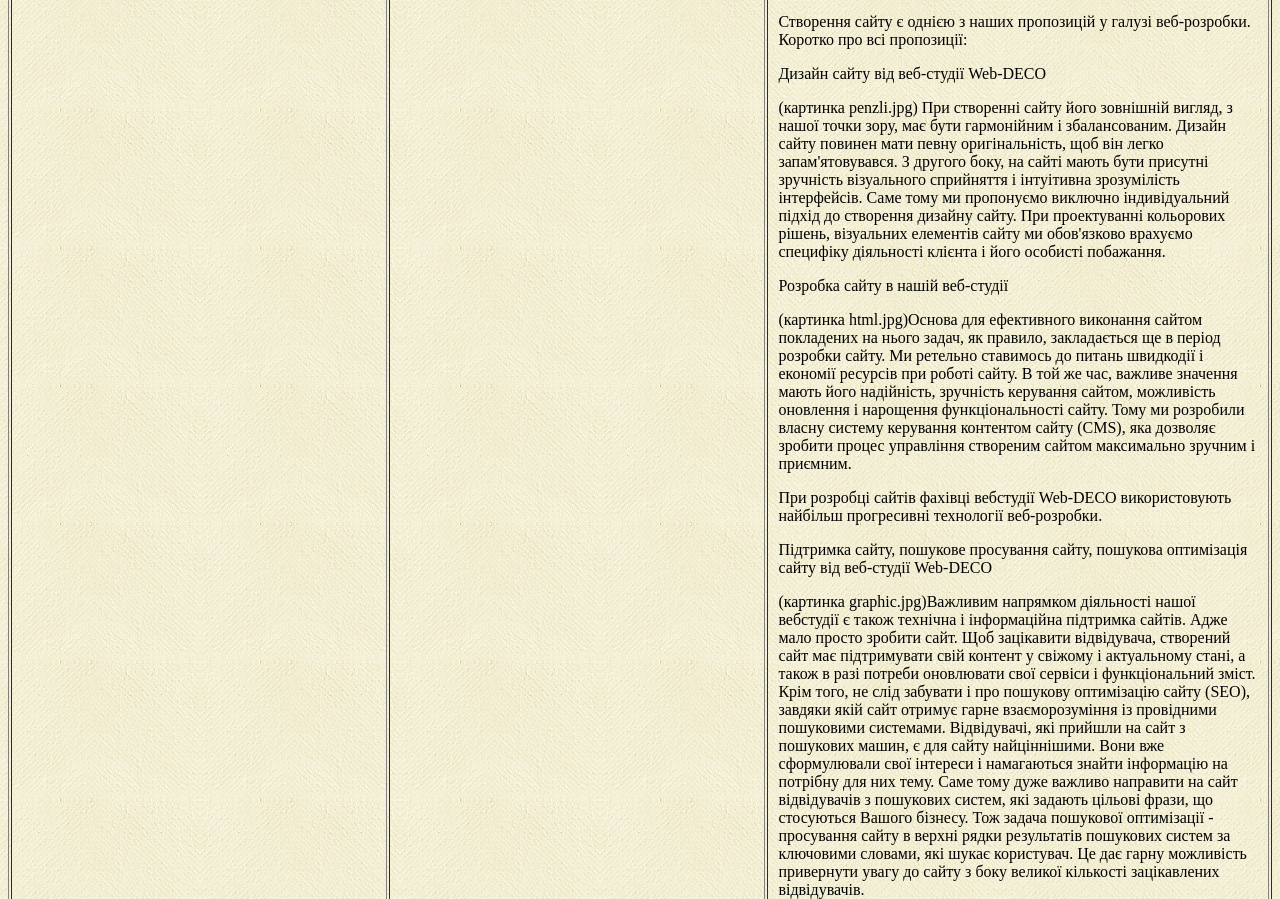
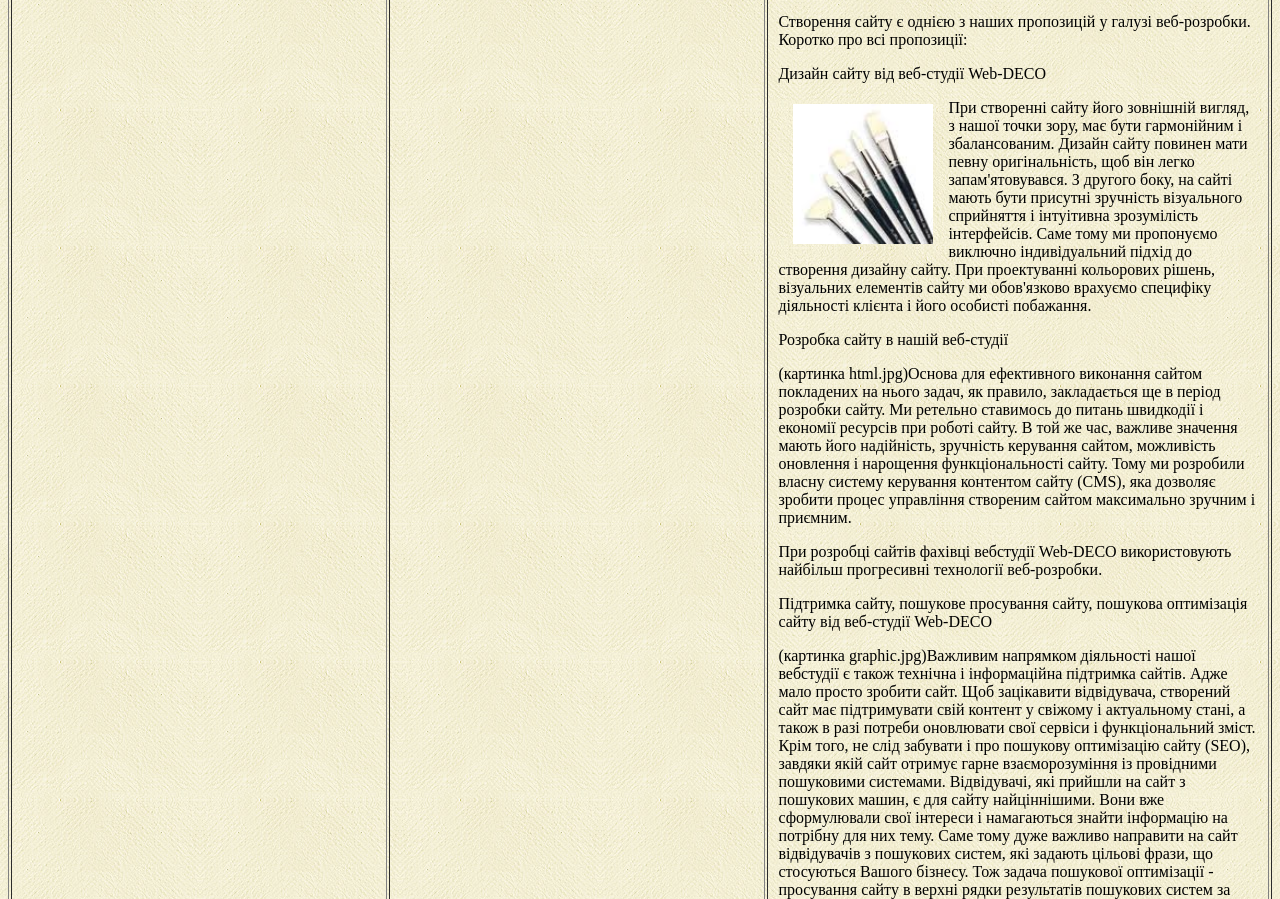
Before and after one commit to Oksana640/Oksana640.github.io, a plain HTML site: page index.html in a window 1280 px wide. Shown: the part 856-1755 px from the top of the page. Drawn offline with Linux system fonts and the light colour scheme.

Commit message:
15 - Виставити картинки

```diff
--- a/index.html
+++ b/index.html
@@ -63,8 +63,9 @@
 <p>Створити сайт у Києві? Створити сайт в іншому місті?</p>
 <p>Так, цілком можливо. Територіально наша вебстудія знаходиться в Київській області, тому найчастіше ми займаємось розробкою сайтів для замовників із Києва. Але кількість користувачів Інтернет постійно росте і в інших містах - у Дніпропетровську, Львові, Харкові, Донецьку, Запоріжжі, Кіровограді, Черкасах, та в більшості інших куточків України. Відповідно, зростає і попит на веб-сайти. Тому ми будемо раді створити сайт і для клієнтів з будь-яких інших міст. В такому разі вебстудія виконує всі роботи зі створення сайту віддалено.</p>
 <p>Створення сайту є однією з наших пропозицій у галузі веб-розробки. Коротко про всі пропозиції:</p>
-<p>Дизайн сайту від веб-студії Web-DECO</p>
-<p>(картинка penzli.jpg) При створенні сайту його зовнішній вигляд, з нашої точки зору, має бути гармонійним і збалансованим. Дизайн сайту повинен мати певну оригінальність, щоб він легко запам'ятовувався. З другого боку, на сайті мають бути присутні зручність візуального сприйняття і інтуітивна зрозумілість інтерфейсів. Саме тому ми пропонуємо виключно індивідуальний підхід до створення дизайну сайту. При проектуванні кольорових рішень, візуальних елементів сайту ми обов'язково врахуємо специфіку діяльності клієнта і його особисті побажання.</p>
+<p>Дизайн сайту від веб-студії Web-DECO</p><p>
+<img src ="images/penzli.jpg" height ="140" width ="140" align = "left" hspace ="15" vspace = "5">
+ При створенні сайту його зовнішній вигляд, з нашої точки зору, має бути гармонійним і збалансованим. Дизайн сайту повинен мати певну оригінальність, щоб він легко запам'ятовувався. З другого боку, на сайті мають бути присутні зручність візуального сприйняття і інтуітивна зрозумілість інтерфейсів. Саме тому ми пропонуємо виключно індивідуальний підхід до створення дизайну сайту. При проектуванні кольорових рішень, візуальних елементів сайту ми обов'язково врахуємо специфіку діяльності клієнта і його особисті побажання.</p>
 <p>Розробка сайту в нашій веб-студії</p>
 <p>(картинка html.jpg)Основа для ефективного виконання сайтом покладених на нього задач, як правило, закладається ще в період розробки сайту. Ми ретельно ставимось до питань швидкодії і економії ресурсів при роботі сайту. В той же час, важливе значення мають його надійність, зручність керування сайтом, можливість оновлення і нарощення функціональності сайту. Тому ми розробили власну систему керування контентом сайту (CMS), яка дозволяє зробити процес управління створеним сайтом максимально зручним і приємним.</p>
 <p>При розробці cайтів фахівці вебстудії Web-DECO використовують найбільш прогресивні технології веб-розробки.</p>
```
